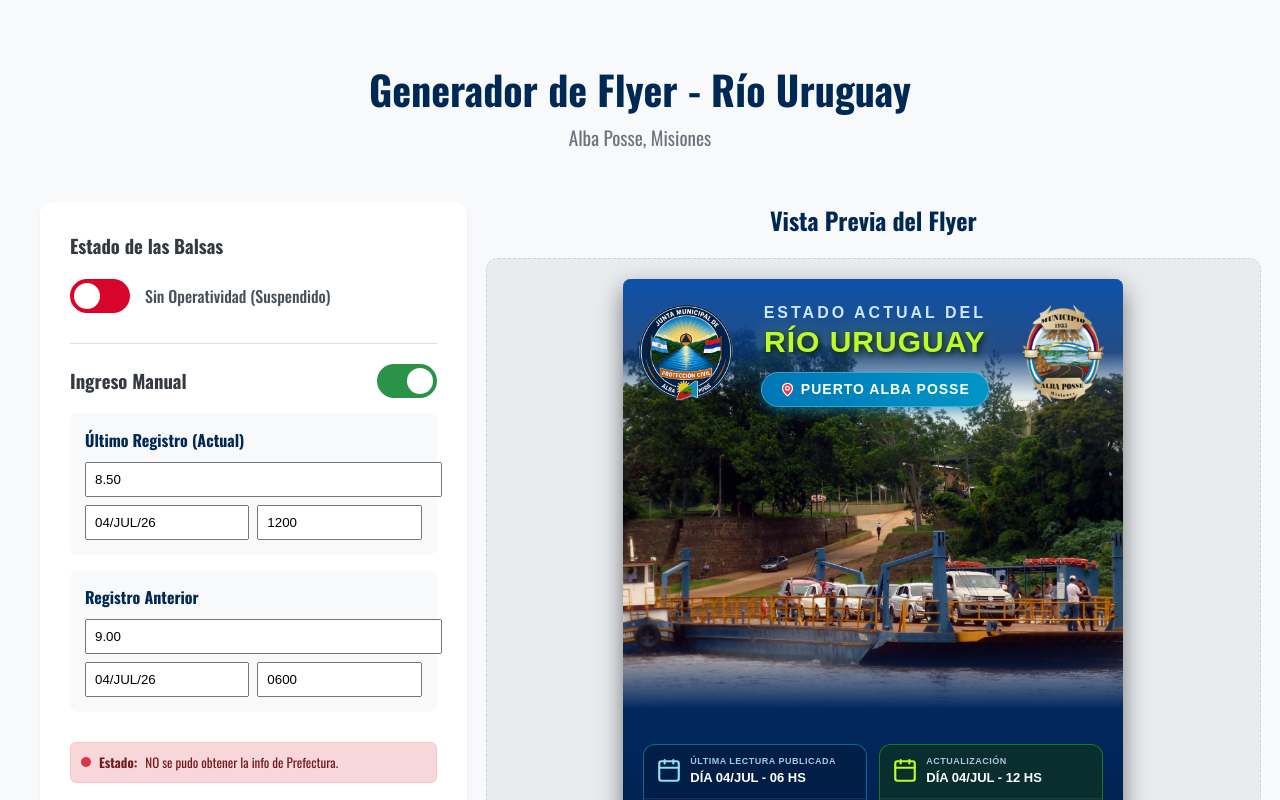
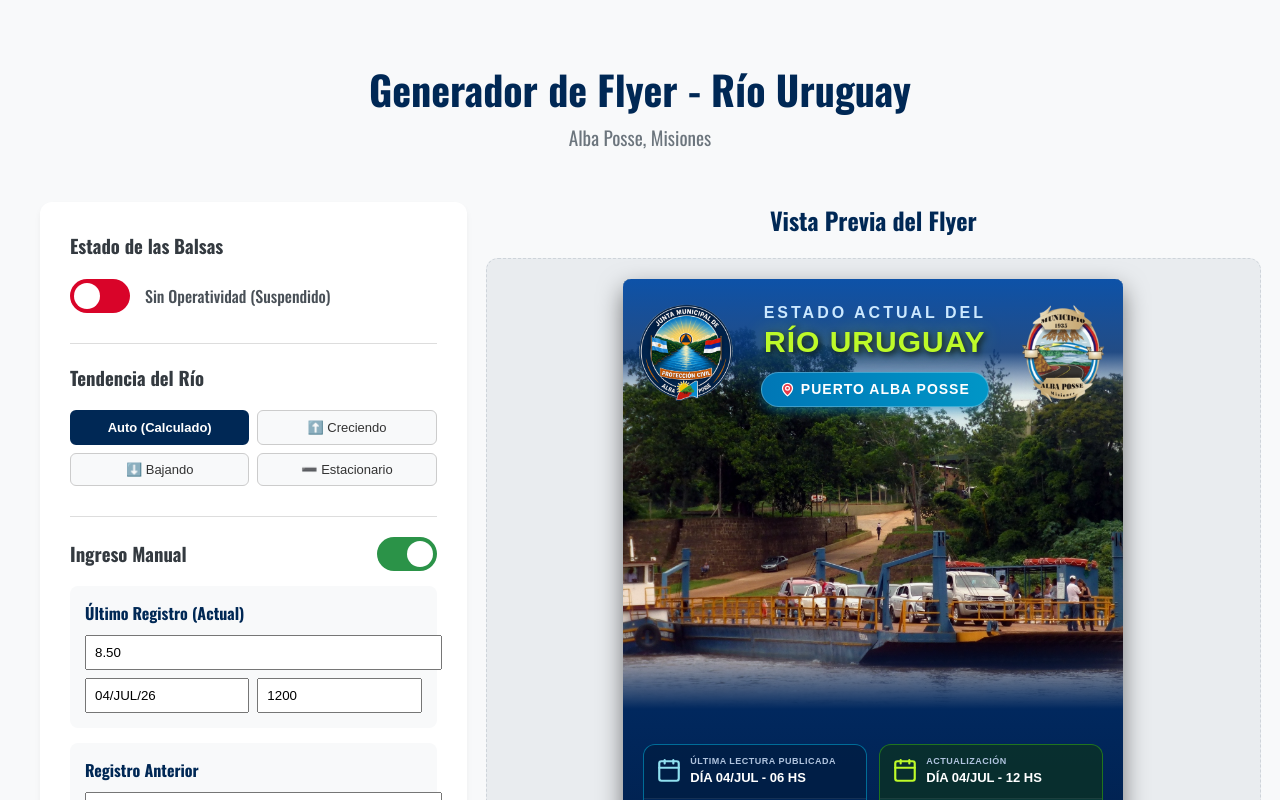
Before and after one commit to KevinSchacker/riouruguay-albaposse, a React (Vite) app: page / in a window 1280 px wide. Shown: the top 800 px of the page. Built offline with nearby package versions, Linux system fonts and the light colour scheme; no server answers.

Commit message:
Agregar seleccion manual de tendencia del rio

```diff
--- a/src/App.jsx
+++ b/src/App.jsx
@@ -10,6 +10,7 @@ function App() {
   const [error, setError] = useState(null);
   const [ferryOperational, setFerryOperational] = useState(false);
   const [manualMode, setManualMode] = useState(false);
+  const [manualTrend, setManualTrend] = useState('auto');
 
   // Estados para modo manual
   const [manualData, setManualData] = useState({
@@ -145,6 +146,76 @@ function App() {
           </div>
 
           <div className="control-group" style={{marginTop: '20px', borderTop: '1px solid #ddd', paddingTop: '20px'}}>
+            <h3>Tendencia del Río</h3>
+            <div style={{display: 'grid', gridTemplateColumns: '1fr 1fr', gap: '8px', marginTop: '10px'}}>
+              <button
+                type="button"
+                onClick={() => setManualTrend('auto')}
+                style={{
+                  padding: '8px 10px',
+                  borderRadius: '6px',
+                  border: manualTrend === 'auto' ? '2px solid #002855' : '1px solid #ccc',
+                  background: manualTrend === 'auto' ? '#002855' : '#f8f9fa',
+                  color: manualTrend === 'auto' ? '#fff' : '#333',
+                  fontWeight: manualTrend === 'auto' ? 'bold' : 'normal',
+                  cursor: 'pointer',
+                  fontSize: '13px'
+                }}
+              >
+                Auto (Calculado)
+              </button>
+              <button
+                type="button"
+                onClick={() => setManualTrend('CRECIENDO')}
+                style={{
+                  padding: '8px 10px',
+                  borderRadius: '6px',
+                  border: manualTrend === 'CRECIENDO' ? '2px solid #e74c3c' : '1px solid #ccc',
+                  background: manualTrend === 'CRECIENDO' ? '#e74c3c' : '#f8f9fa',
+                  color: manualTrend === 'CRECIENDO' ? '#fff' : '#333',
+                  fontWeight: manualTrend === 'CRECIENDO' ? 'bold' : 'normal',
+                  cursor: 'pointer',
+                  fontSize: '13px'
+                }}
+              >
+                ⬆️ Creciendo
+              </button>
+              <button
+                type="button"
+                onClick={() => setManualTrend('BAJANDO')}
+                style={{
+                  padding: '8px 10px',
+                  borderRadius: '6px',
+                  border: manualTrend === 'BAJANDO' ? '2px solid #2ecc71' : '1px solid #ccc',
+                  background: manualTrend === 'BAJANDO' ? '#2ecc71' : '#f8f9fa',
+                  color: manualTrend === 'BAJANDO' ? '#fff' : '#333',
+                  fontWeight: manualTrend === 'BAJANDO' ? 'bold' : 'normal',
+                  cursor: 'pointer',
+                  fontSize: '13px'
+                }}
+              >
+                ⬇️ Bajando
+              </button>
+              <button
+                type="button"
+                onClick={() => setManualTrend('ESTACIONARIO')}
+                style={{
+                  padding: '8px 10px',
+                  borderRadius: '6px',
+                  border: manualTrend === 'ESTACIONARIO' ? '2px solid #f5b041' : '1px solid #ccc',
+                  background: manualTrend === 'ESTACIONARIO' ? '#f5b041' : '#f8f9fa',
+                  color: manualTrend === 'ESTACIONARIO' ? '#fff' : '#333',
+                  fontWeight: manualTrend === 'ESTACIONARIO' ? 'bold' : 'normal',
+                  cursor: 'pointer',
+                  fontSize: '13px'
+                }}
+              >
+                ➖ Estacionario
+              </button>
+            </div>
+          </div>
+
+          <div className="control-group" style={{marginTop: '20px', borderTop: '1px solid #ddd', paddingTop: '20px'}}>
             <div style={{display: 'flex', justifyContent: 'space-between', alignItems: 'center', marginBottom: '15px'}}>
               <h3 style={{margin: 0}}>Ingreso Manual</h3>
               <label className="switch">
@@ -226,7 +297,7 @@ function App() {
               <div className="loading-state">Cargando datos del río...</div>
             ) : (
               <div id="flyer-scale-wrapper" className="flyer-scale-wrapper">
-                <FlyerPreview data={flyerData} ferryOperational={ferryOperational} />
+                <FlyerPreview data={flyerData} ferryOperational={ferryOperational} trendOverride={manualTrend} />
               </div>
             )}
           </div>
--- a/src/components/FlyerPreview.jsx
+++ b/src/components/FlyerPreview.jsx
@@ -2,7 +2,7 @@ import React from 'react';
 import { Calendar, Anchor, Info, TrendingUp, TrendingDown, Minus, MapPin } from 'lucide-react';
 import './FlyerPreview.css';
 
-const FlyerPreview = ({ data, ferryOperational }) => {
+const FlyerPreview = ({ data, ferryOperational, trendOverride = 'auto' }) => {
   const defaultData = {
     current: { height: '0.00', date: 'DD/MM/YY', time: '0000' },
     previous: { height: '0.00', date: 'DD/MM/YY', time: '0000' }
@@ -12,18 +12,31 @@ const FlyerPreview = ({ data, ferryOperational }) => {
   const currentHeight = parseFloat(safeData.current.height);
   const previousHeight = parseFloat(safeData.previous.height);
 
+  let calculatedTrend = 'ESTACIONARIO';
+  if (currentHeight > previousHeight) {
+    calculatedTrend = 'CRECIENDO';
+  } else if (currentHeight < previousHeight) {
+    calculatedTrend = 'BAJANDO';
+  }
+
+  const effectiveTrend = (trendOverride && trendOverride !== 'auto') ? trendOverride : calculatedTrend;
+
   let trend = 'ESTACIONARIO';
   let TrendIcon = Minus;
   let trendColor = '#f5b041';
 
-  if (currentHeight > previousHeight) {
+  if (effectiveTrend === 'CRECIENDO') {
     trend = 'CRECIENDO';
     TrendIcon = TrendingUp;
     trendColor = '#e74c3c';
-  } else if (currentHeight < previousHeight) {
+  } else if (effectiveTrend === 'BAJANDO') {
     trend = 'BAJANDO';
     TrendIcon = TrendingDown;
     trendColor = '#2ecc71';
+  } else {
+    trend = 'ESTACIONARIO';
+    TrendIcon = Minus;
+    trendColor = '#f5b041';
   }
 
   const formatDateTime = (dateStr, timeStr) => {
```
